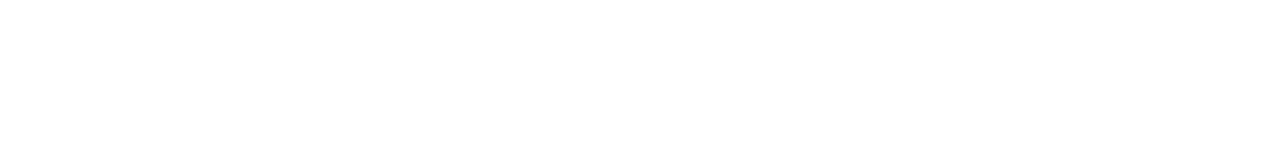
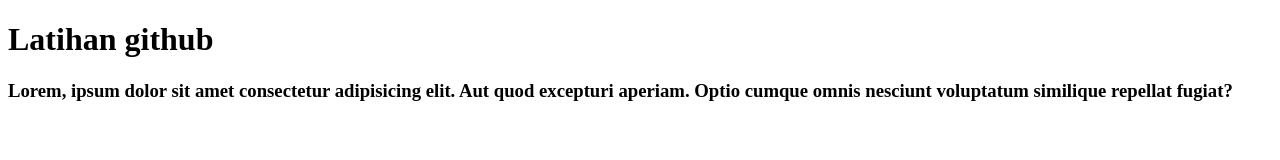
Before and after one commit to muhammadnadim23/Latihan_github, a plain HTML site: page index.html in a window 1280 px wide. Drawn offline with Linux system fonts and the light colour scheme.

Commit message:
tambah h1 dan h3

```diff
--- a/index.html
+++ b/index.html
@@ -8,5 +8,9 @@
 </head>
 <body>
 
+<h1>Latihan github</h1>
+
+<h3>Lorem, ipsum dolor sit amet consectetur adipisicing elit. Aut quod excepturi aperiam. Optio cumque omnis nesciunt voluptatum similique repellat fugiat?</h3>
+
 </body>
 </html>
```
